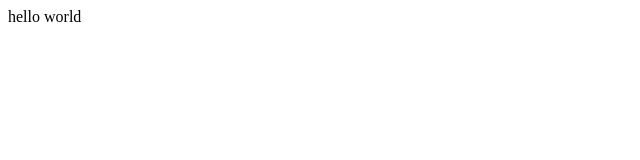
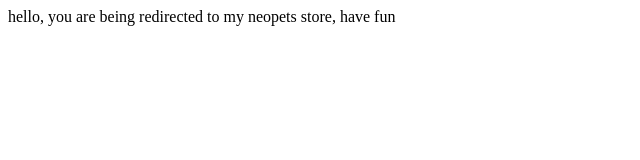
Before and after one commit to Neopets-site/Neopets-site.github.io, a plain HTML site: page index.html in a window 1280 px wide. Shown: the whole page, without its empty margins (0-640 px from the left). Drawn offline with Linux system fonts and the light colour scheme.

Commit message:
Update index.html

```diff
--- a/index.html
+++ b/index.html
@@ -3,6 +3,6 @@
     <meta http-equiv="refresh" content="delay_time; URL=https://www.neopets.com/browseshop.phtml?owner=chargedsquid" />
   </head>
   <body>
-   <p>hello world</p>
+   <p>hello, you are being redirected to my neopets store, have fun</p>
   </body>
 </html>
```
